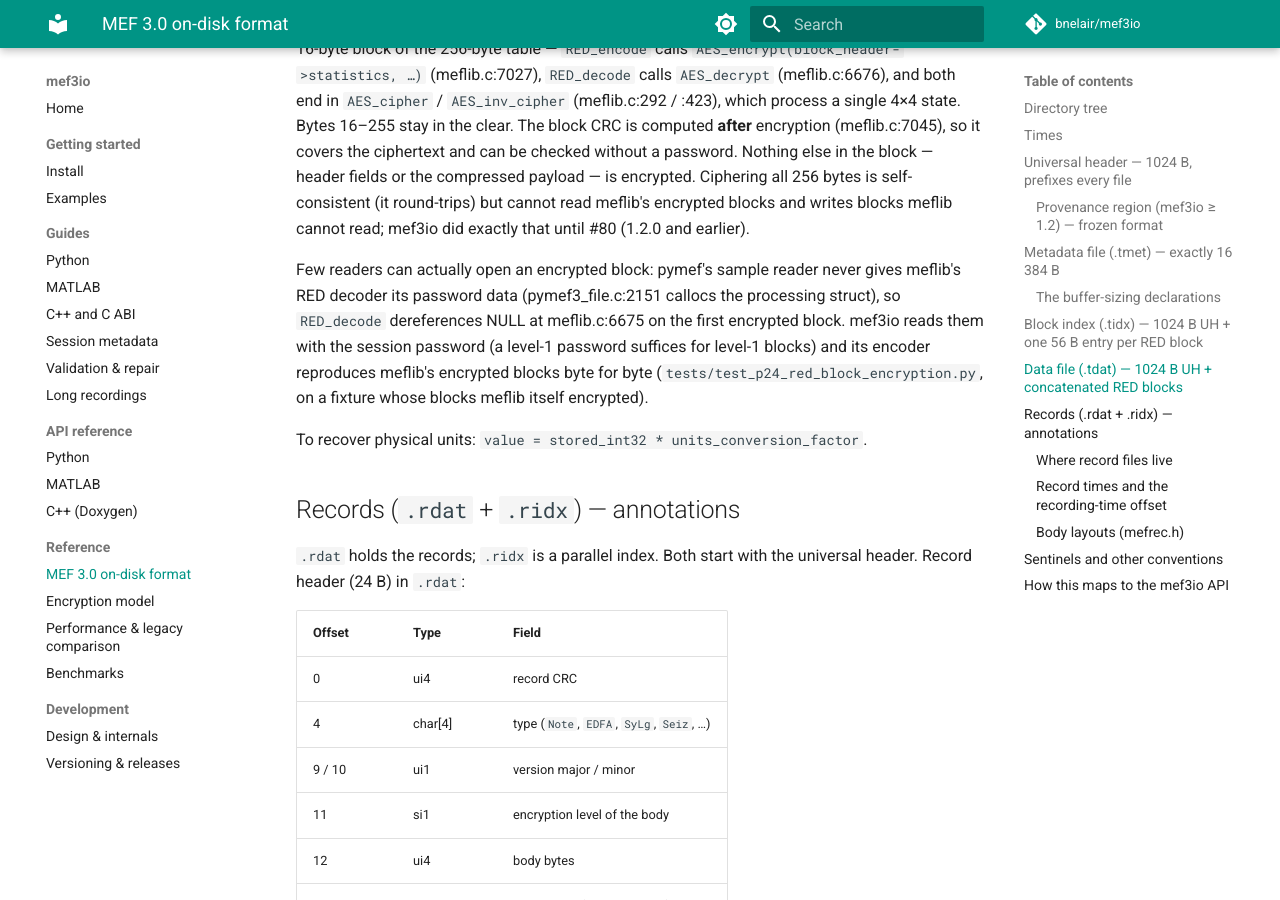
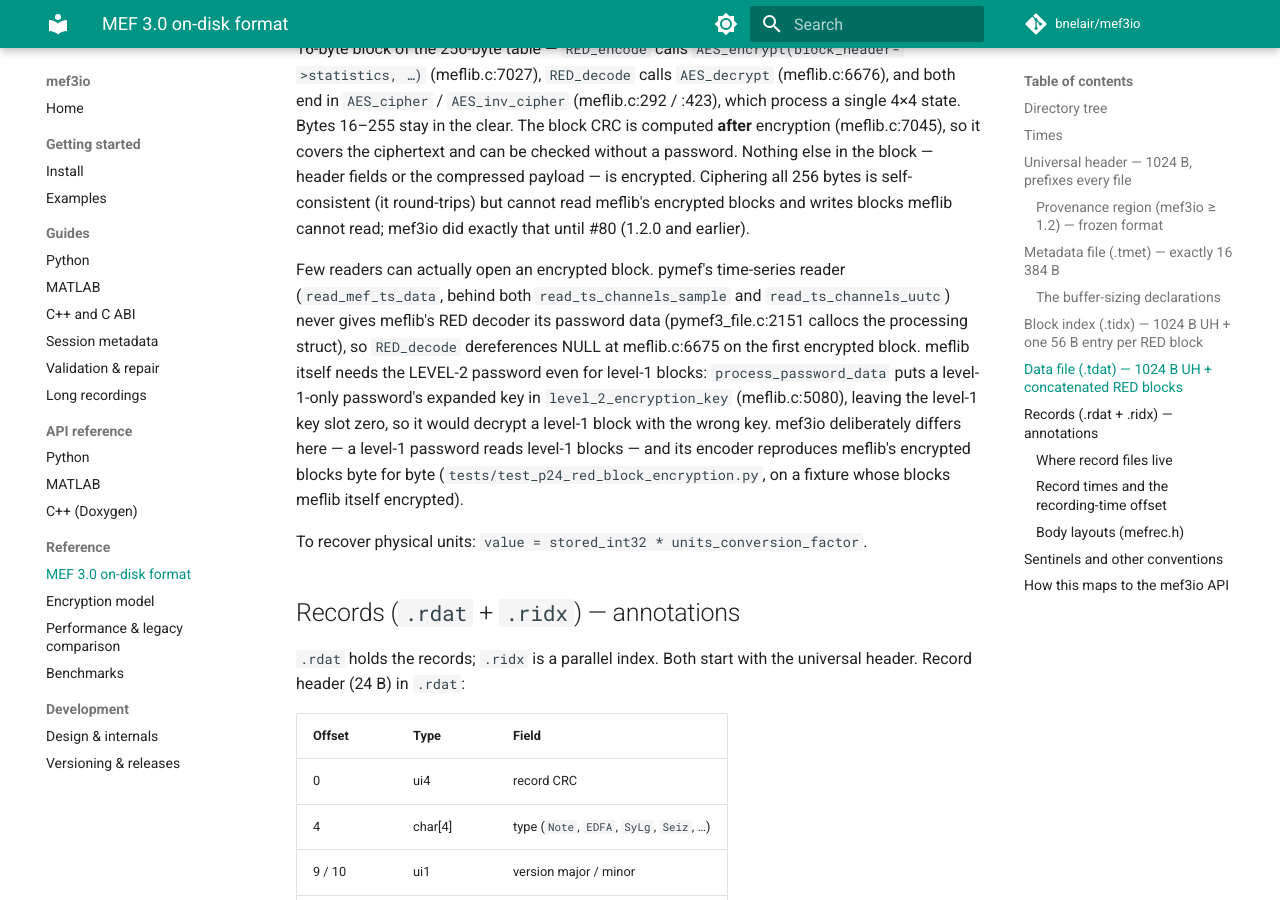
Before and after one commit to bnelair/mef3io, an MkDocs documentation site: the page built from docs/mef3_format.md, in a window 1280 px wide and 900 px high, scrolled down 10000 px. Built offline with MkDocs 1.6.1 and Material for MkDocs 9.7.7, drawn with Linux system fonts in a browser that asks for light colours; comment, search, counter and statistics services are not loaded.

Commit message:
Address review round 1 on #87
- Docs: say meflib needs the level-2 password even for level-1 blocks
  (process_password_data puts an L1-only key in the L2 slot, meflib.c:5080)
  and that mef3io deliberately differs; "time-series reader", not "sample
  reader", for pymef's read_mef_ts_data.
- Harness: bounds-check index offsets and block_bytes against the .tdat,
  check the decode output fopen; cite meflib.c:5080.
- Bindings: validation fields must be exactly 16 bytes (ValueError), for the
  new red_encode_block / red_decode_block and the existing validate_password.
- test_p24: PasswordError / FormatError / CrcError instead of Exception; a
  test for the 16-byte field check; comment on the L1 divergence.

Co-Authored-By: Claude Opus 5.5 <noreply@anthropic.com>
Claude-Session: https://claude.ai/code/session_01PWYBRHqzczzUfo99eFKLmQ

```diff
--- a/docs/mef3_format.md
+++ b/docs/mef3_format.md
@@ -365,12 +365,17 @@ compressed payload — is encrypted. Ciphering all 256 bytes is self-consistent
 (it round-trips) but cannot read meflib's encrypted blocks and writes blocks
 meflib cannot read; mef3io did exactly that until #80 (1.2.0 and earlier).
 
-Few readers can actually open an encrypted block: pymef's sample reader never
-gives meflib's RED decoder its password data (pymef3_file.c:2151 callocs the
-processing struct), so `RED_decode` dereferences NULL at meflib.c:6675 on the
-first encrypted block. mef3io reads them with the session password (a level-1
-password suffices for level-1 blocks) and its encoder reproduces meflib's
-encrypted blocks byte for byte (`tests/test_p24_red_block_encryption.py`, on a
+Few readers can actually open an encrypted block. pymef's time-series reader
+(`read_mef_ts_data`, behind both `read_ts_channels_sample` and
+`read_ts_channels_uutc`) never gives meflib's RED decoder its password data
+(pymef3_file.c:2151 callocs the processing struct), so `RED_decode`
+dereferences NULL at meflib.c:6675 on the first encrypted block. meflib itself
+needs the LEVEL-2 password even for level-1 blocks: `process_password_data`
+puts a level-1-only password's expanded key in `level_2_encryption_key`
+(meflib.c:5080), leaving the level-1 key slot zero, so it would decrypt a
+level-1 block with the wrong key. mef3io deliberately differs here — a level-1
+password reads level-1 blocks — and its encoder reproduces meflib's encrypted
+blocks byte for byte (`tests/test_p24_red_block_encryption.py`, on a
 fixture whose blocks meflib itself encrypted).
 
 To recover physical units: `value = stored_int32 * units_conversion_factor`.
```
Also changed, not shown: 4 other files.
